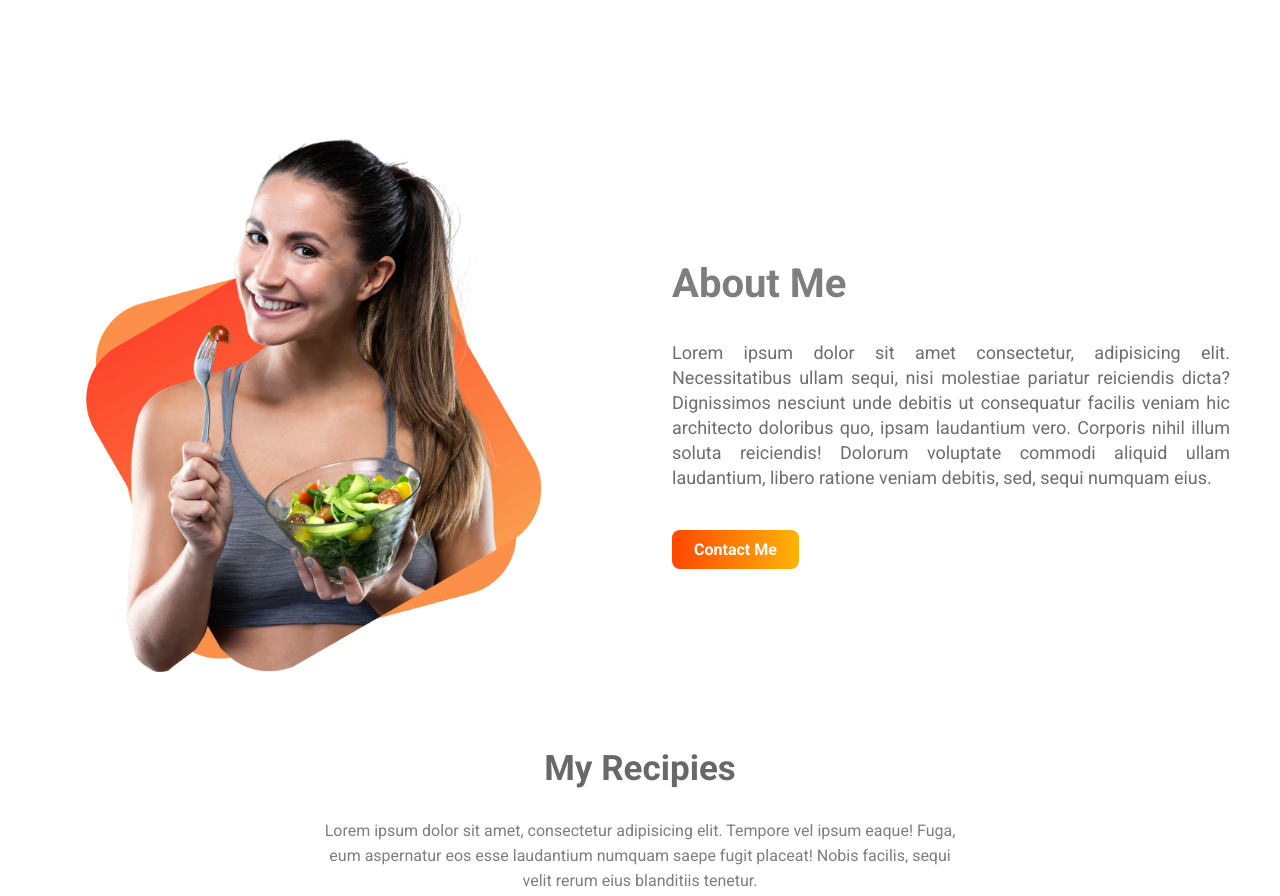
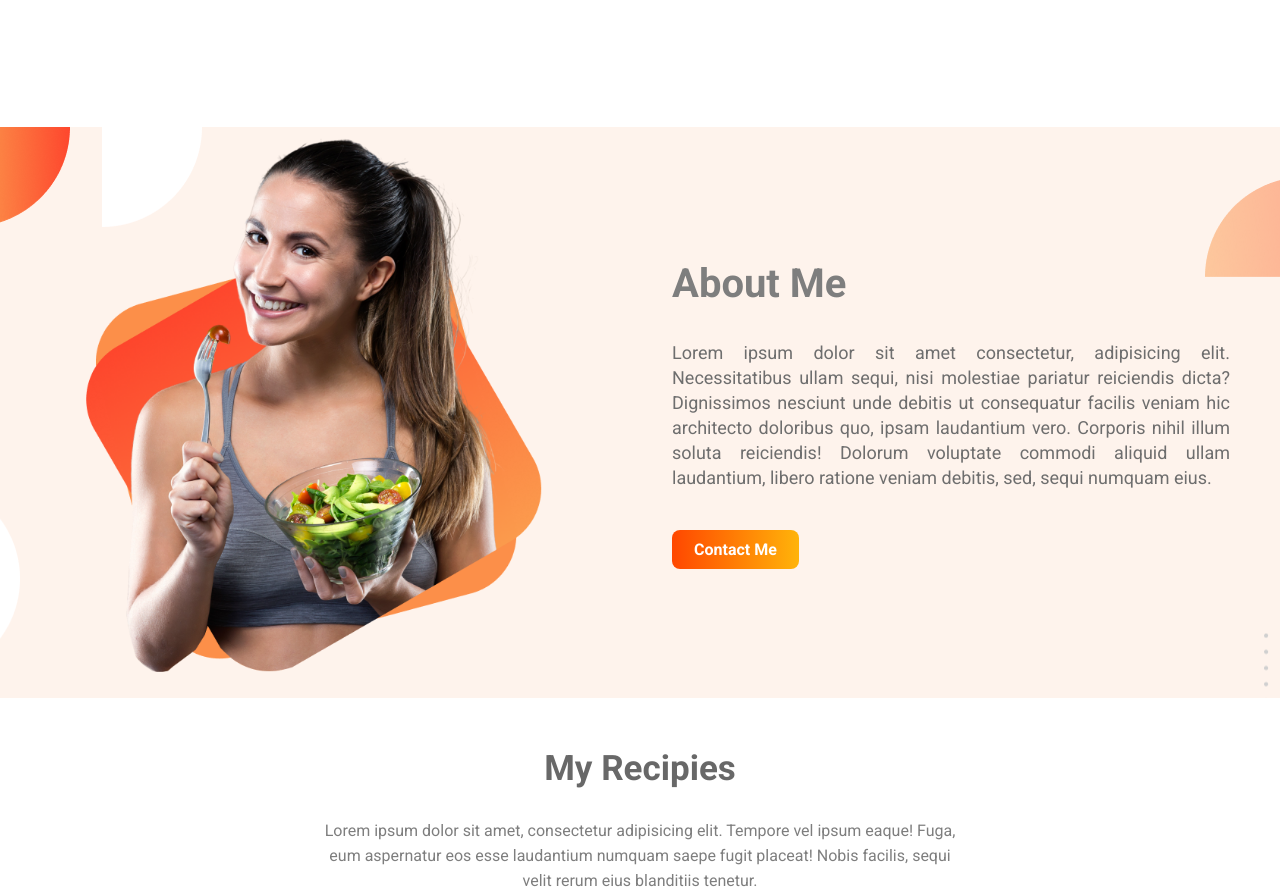
Before and after one commit to Jintu45/web-day4-project1, a plain HTML site: page index.html in a window 1280 px wide. Shown: the part 528-1424 px from the top of the page. Drawn offline with Linux system fonts and the light colour scheme.

Commit message:
added same image

```diff
--- a/style.css
+++ b/style.css
@@ -54,7 +54,7 @@ img{
         /* banner-section css */
 .banner-section{
     display: flex;
-    /* background-image: url(img/shapes/7.png); */
+    background-image: url(img/shapes/7.png);
     background-position:center top;
     margin-top: 50px;
     margin-bottom: 50px;
```
